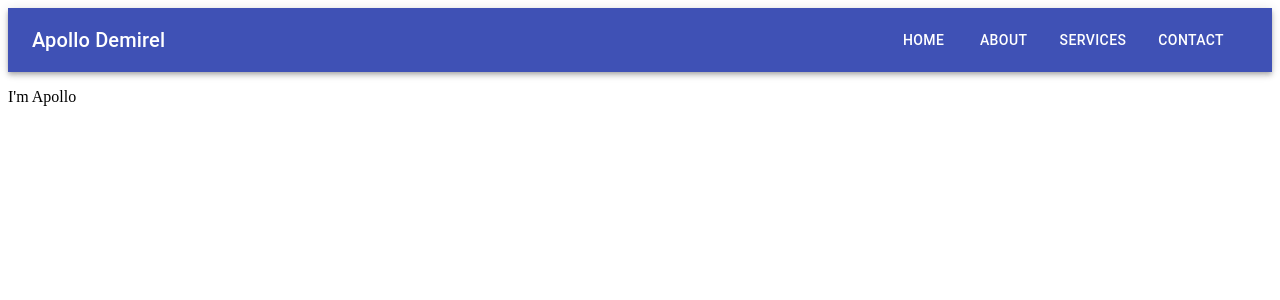
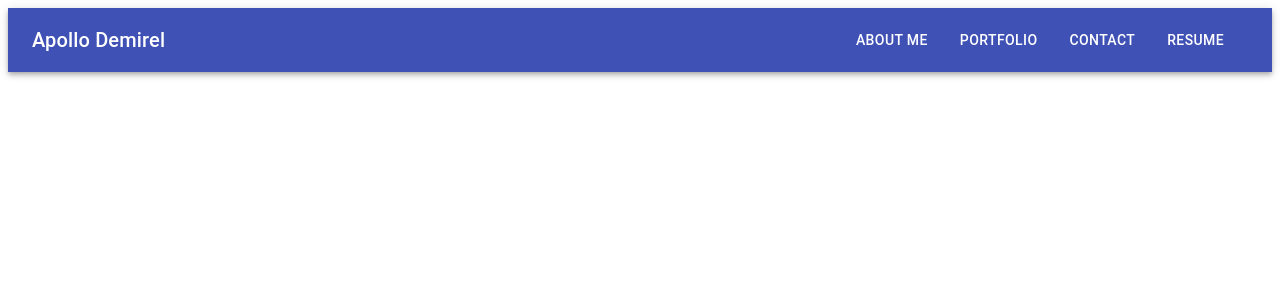
Before and after one commit to demiapollo/react-portfolio2, a React (Create React App) app: page / in a window 1280 px wide. Shown: the top 300 px of the page. Built offline with nearby package versions, Linux system fonts and the light colour scheme.

Commit message:
navbar revised

```diff
--- a/src/App.js
+++ b/src/App.js
@@ -15,7 +15,7 @@ function App() {
 
       <Contact />
       <Footer />
-      <p>I'm Apollo</p>
+
     </div>
   );
 }
--- a/src/components/About.js
+++ b/src/components/About.js
@@ -1,9 +1,10 @@
 import React from 'react';
+
 
 function About() {
   return (
     <section id="about">
-      {/* I will write about me details here my background */}
+
     </section>
   );
 }
--- a/src/components/Header.js
+++ b/src/components/Header.js
@@ -1,11 +1,6 @@
-import React from 'react';
-import { makeStyles } from '@material-ui/core/styles';
-import {
-  AppBar,
-  Toolbar,
-  Typography,
-  Button,
-} from '@material-ui/core';
+import React from "react";
+import { makeStyles } from "@material-ui/core/styles";
+import { AppBar, Toolbar, Typography, Button } from "@material-ui/core";
 
 const useStyles = makeStyles((theme) => ({
   root: {
@@ -25,7 +20,7 @@ const useStyles = makeStyles((theme) => ({
 
 const Header = () => {
   const classes = useStyles();
-  const [selectedItem, setSelectedItem] = React.useState('');
+  const [selectedItem, setSelectedItem] = React.useState("");
 
   const handleItemClick = (item) => {
     setSelectedItem(item);
@@ -39,32 +34,40 @@ const Header = () => {
             Apollo Demirel
           </Typography>
           <Button
-            className={`${classes.navbarItem} ${selectedItem === 'About Me' ? classes.selected : ''}`}
-            onClick={() => handleItemClick('Home')}
-            color='inherit'
+            className={`${classes.navbarItem} ${
+              selectedItem === "About Me" ? classes.selected : ""
+            }`}
+            onClick={() => handleItemClick("Home")}
+            color="inherit"
           >
-            Home
+            About Me
           </Button>
           <Button
-            className={`${classes.navbarItem} ${selectedItem === 'Portfolio' ? classes.selected : ''}`}
-            onClick={() => handleItemClick('About')}
-            color='inherit'
+            className={`${classes.navbarItem} ${
+              selectedItem === "Portfolio" ? classes.selected : ""
+            }`}
+            onClick={() => handleItemClick("About")}
+            color="inherit"
           >
-            About
+            Portfolio
           </Button>
           <Button
-            className={`${classes.navbarItem} ${selectedItem === 'Resume' ? classes.selected : ''}`}
-            onClick={() => handleItemClick('Services')}
-            color='inherit'
+            className={`${classes.navbarItem} ${
+              selectedItem === "Resume" ? classes.selected : ""
+            }`}
+            onClick={() => handleItemClick("Services")}
+            color="inherit"
           >
-            Services
+            Contact
           </Button>
           <Button
-            className={`${classes.navbarItem} ${selectedItem === 'Contact' ? classes.selected : ''}`}
-            onClick={() => handleItemClick('Contact')}
-            color='inherit'
+            className={`${classes.navbarItem} ${
+              selectedItem === "Contact" ? classes.selected : ""
+            }`}
+            onClick={() => handleItemClick("Contact")}
+            color="inherit"
           >
-            Contact
+            Resume
           </Button>
         </Toolbar>
       </AppBar>
```
Also changed, not shown: src/images/profile_photo.jpg (added).
